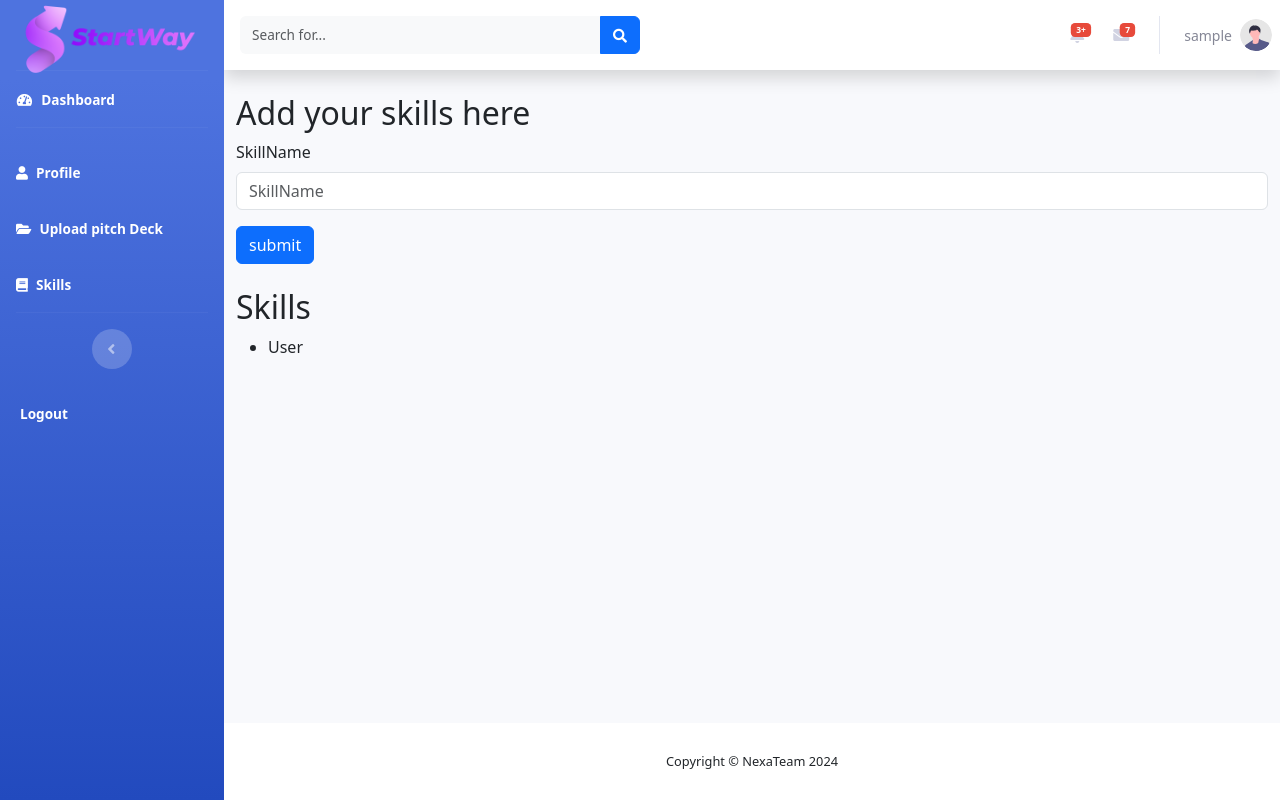
After one commit to benterkidhiaeddine/start-way, a Django app: page /employees/1/skills in a window 1280 px wide. The commit adds this page. Run offline with Django 5.2, Linux system fonts and the light colour scheme; a user stored in the database is signed in; tables that the repository leaves empty hold one stand-in row (values such as "Sample post"); some libraries are stand-ins or nearby versions.

Commit message:
Finish add skills functionality

```diff
--- a/startWay/startup/forms.py
+++ b/startWay/startup/forms.py
@@ -1,5 +1,5 @@
 from django import forms
-from .models import Founder, Employee
+from .models import Founder, Employee,Skill
 
 
 
@@ -36,3 +36,9 @@ class EmployeeForm(forms.ModelForm):
 
 class PitchDeckForm(forms.Form):
     file = forms.FileField()
+
+
+class SkillForm(forms.ModelForm):
+    class Meta:
+        model = Skill
+        fields = ['skillName']
--- a/startWay/startup/models.py
+++ b/startWay/startup/models.py
@@ -65,7 +65,7 @@ class Employee(models.Model):
 
 class Skill(models.Model):
     skillName = models.CharField(max_length=255)
-    employee = models.ForeignKey(Employee, related_name='Skill', on_delete=models.CASCADE)
+    employee = models.ForeignKey(Employee, related_name='skills', on_delete=models.CASCADE)
 
 
 class Investor(models.Model):
--- a/startWay/startup/templates/partials/_sidebar.html
+++ b/startWay/startup/templates/partials/_sidebar.html
@@ -35,7 +35,7 @@
 
     <!--User specefic tabs in Side bar-->
 
-
+    <!--Founder side bar-->
     {% if user.is_authenticated %}
         {% if user|is_user:'founder' %}
 
@@ -48,6 +48,18 @@
     {% endif %}
 
 
+    <!--Employee side bar-->
+
+    {% if user.is_authenticated %}
+        {% if user|is_user:'employee' %}
+
+            <li class="nav-item active">
+            <a class="nav-link" href="{% url 'employee_skills' user.employee.pk %}">
+                <i class="fa fa-solid fa-book"></i>
+                <span>Skills</span></a>
+            </li>
+        {% endif %}
+    {% endif %}
 
 
 
--- /dev/null
+++ b/startWay/startup/templates/startup/employee_skills.html
@@ -0,0 +1,32 @@
+{% extends "startup/base.html" %}
+
+{% load django_bootstrap5 %}
+
+{% block content %}
+
+
+
+
+    <h2>Add your skills here</h2>
+
+    <form action={% url 'employee_skills' employee.pk %} method="post"  >
+        {% csrf_token %}
+
+        {% bootstrap_form  form  %}
+
+        <button class="btn btn-primary mb-4">submit</button>
+    </form>
+
+
+    <h2>Skills</h2>
+    <ul>
+        {% for skill in skills  %}
+            <li>{{ skill.skillName }}</li>
+        {% endfor %}
+    </ul>
+
+
+
+
+
+{% endblock %}
--- a/startWay/startup/urls.py
+++ b/startWay/startup/urls.py
@@ -14,6 +14,7 @@ urlpatterns = [
     path('founders/<int:id>/pitch_deck', views.founder_upload_pitch, name = "founder_upload_pitch"),
     path('employees/<int:id>/detail',views.employee_detail, name ='employee_detail'),
     path('employees/<int:id>/update',views.employee_update, name ='employee_update'),
+    path('employees/<int:id>/skills', views.employee_skills, name = 'employee_skills'),
     path('investor_feed' , views.investor_feed, name = 'investor_feed'),
     path('landing_page', views.landing_page, name = 'landing_page')
 ]
--- a/startWay/startup/views.py
+++ b/startWay/startup/views.py
@@ -108,7 +108,34 @@ def employee_detail(request, id):
     return render(request, template_name='startup/employee_detail.html', context= {'employee' : employee})
 
 @login_required
+def employee_skills(request, id):
+
+    user = request.user
+
+    if not hasattr(user, 'employee'):
+        raise PermissionDenied
+
+    employee = get_object_or_404(Employee, pk=id)
+
+    if request.method == "POST":
+        form = SkillForm(request.POST)
+        if form.is_valid():
+            new_form = form.save(commit=False)
+            new_form.employee = employee
+            new_form.save()
+            return redirect(reverse('employee_skills',args=[id]))
+    else:
+        form = SkillForm()
+        skills =   employee.skills.all()
+
+    return render(request, "startup/employee_skills.html", {"form": form, "employee": employee , "skills" : skills})
+
+
+
+
+@login_required
 def investor_feed(request):
+
 
     user = request.user
     if not hasattr(user, 'investor'):
```
